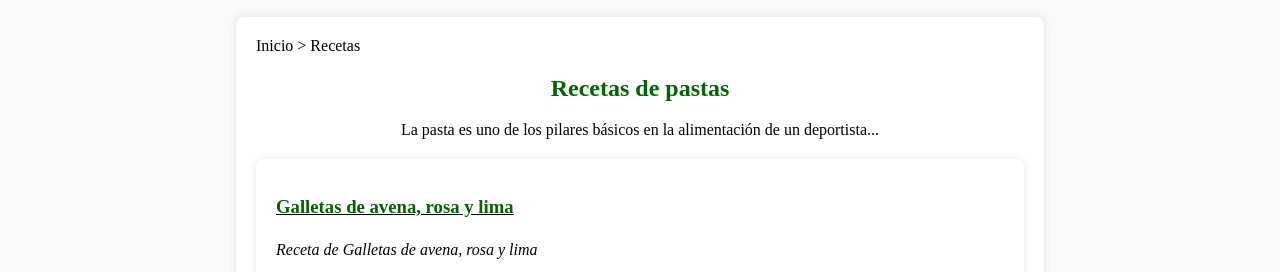
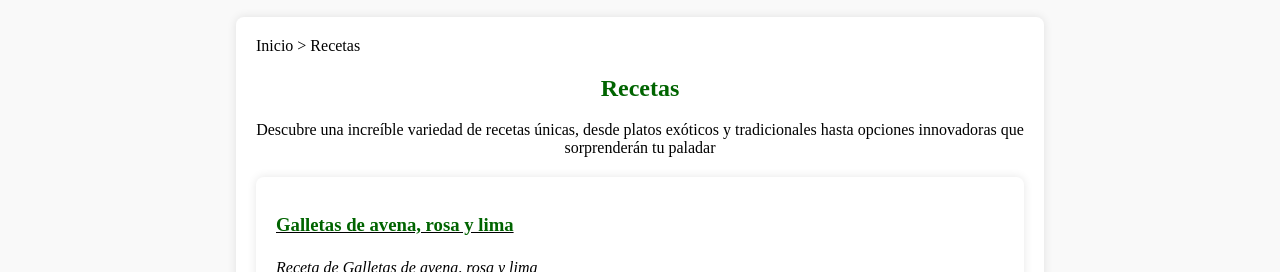
Before and after one commit to SergioITB/Pt4-Projecte, a plain HTML site: page receta/receta.html in a window 1280 px wide. Shown: the part 191-463 px from the top of the page. Drawn offline with Linux system fonts and the light colour scheme.

Commit message:
cambiar frase principal de la parte superior de la lista de recetas

```diff
--- a/receta/receta.html
+++ b/receta/receta.html
@@ -26,8 +26,8 @@
             <a href="../index.html">Inicio</a> &gt; <a href="../receta/receta.html">Recetas</a>
         </section>
         <section class="recipes">
-            <h2>Recetas de pastas</h2>
-            <p>La pasta es uno de los pilares básicos en la alimentación de un deportista...</p>
+            <h2>Recetas</h2>
+            <p>Descubre una increíble variedad de recetas únicas, desde platos exóticos y tradicionales hasta opciones innovadoras que sorprenderán tu paladar</p>
 
             <div class="recipe">
                 <a class="indice" href="../receta/galletas.html"><h3>Galletas de avena, rosa y lima</h3></a>
```
Also changed, not shown: receta/receta2.html (+2 -2 lines), receta/receta3.html (+2 -2 lines).
